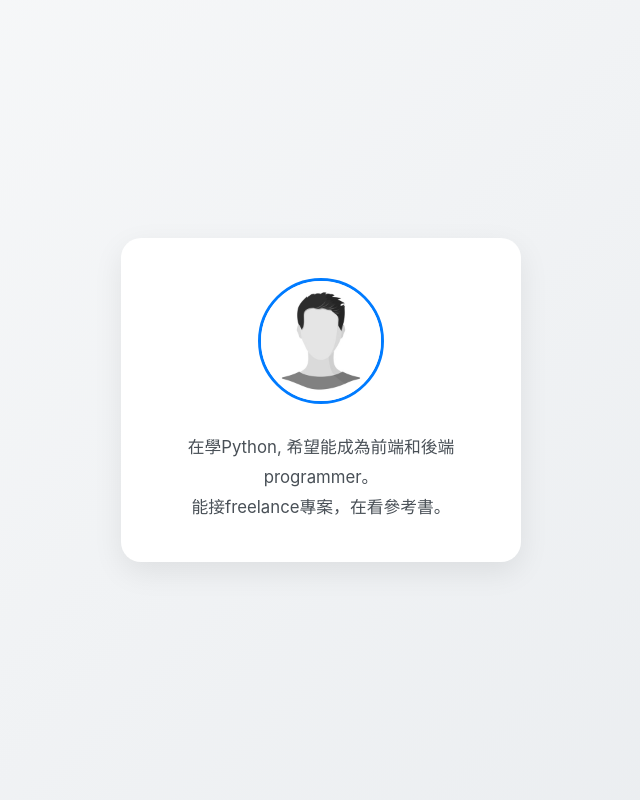
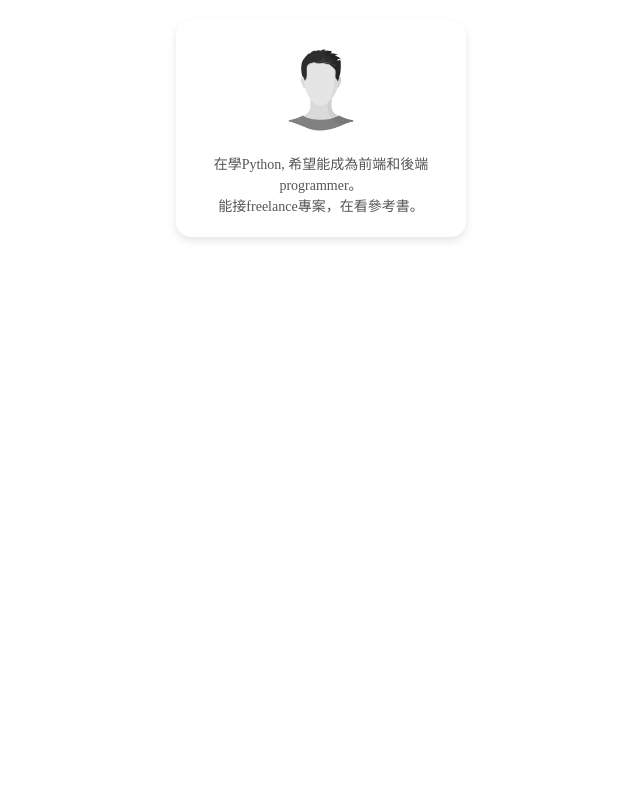
Before and after one commit to hnrylm/fluskwebapp, a Flask app: page /about in a window 1280 px wide. Shown: the whole page, without its empty margins (319-959 px from the left). Run offline with Flask 3, Linux system fonts and the light colour scheme.

Commit message:
update styling

```diff
--- a/static/style.css
+++ b/static/style.css
@@ -1,43 +1,27 @@
-/* 优化背景和字体 */
-body {
-    background: linear-gradient(135deg, #f8f9fa 0%, #e9ecef 100%);
-    font-family: 'Inter', -apple-system, BlinkMacSystemFont, "Segoe UI", Roboto, sans-serif;
-    display: flex;
-    justify-content: center;
-    align-items: center;
-    height: 100vh;
-    margin: 0;
+/* 容器（卡片）变小 */
+.card {
+    background: white;
+    padding: 20px;          /* 缩小内边距 */
+    border-radius: 15px;
+    box-shadow: 0 4px 8px rgba(0,0,0,0.1);
+    text-align: center;
+    width: 250px;           /* 设定一个较小的固定宽度 */
+    margin: 20px auto;      /* 居中并保持间距 */
 }
 
-/* 优化卡片 */
-.card {
-    background: white;
-    padding: 2.5rem;
-    border-radius: 20px;
-    box-shadow: 0 10px 30px rgba(0, 0, 0, 0.08); /* 柔和阴影 */
-    text-align: center;
-    max-width: 320px;
-    transition: transform 0.3s ease;
+/* 图片变小 */
+.card img {
+    width: 100px;           /* 减小图片宽度 */
+    height: 100px;          /* 保持等高 */
+    border-radius: 50%;     /* 圆形 */
+    object-fit: cover;      /* 防止变形 */
+    margin-bottom: 10px;
 }
 
-.card:hover {
-    transform: translateY(-5px); /* 鼠标悬停互动感 */
+/* 缩小文字大小 */
+p {
+    font-size: 14px;
+    color: #555;
+    margin: 0;
+    line-height: 1.5;
 }
-
-/* 头像圆化 */
-.card img {
-    width: 120px;
-    height: 120px;
-    border-radius: 50%;
-    border: 3px solid #007bff; /* 加个蓝色边框 */
-    margin-bottom: 1.5rem;
-    object-fit: cover;
-}
-
-/* 优化文字排版 */
-p {
-    color: #495057;
-    line-height: 1.8;
-    font-size: 1.05rem;
-    margin: 0;
-}
```
